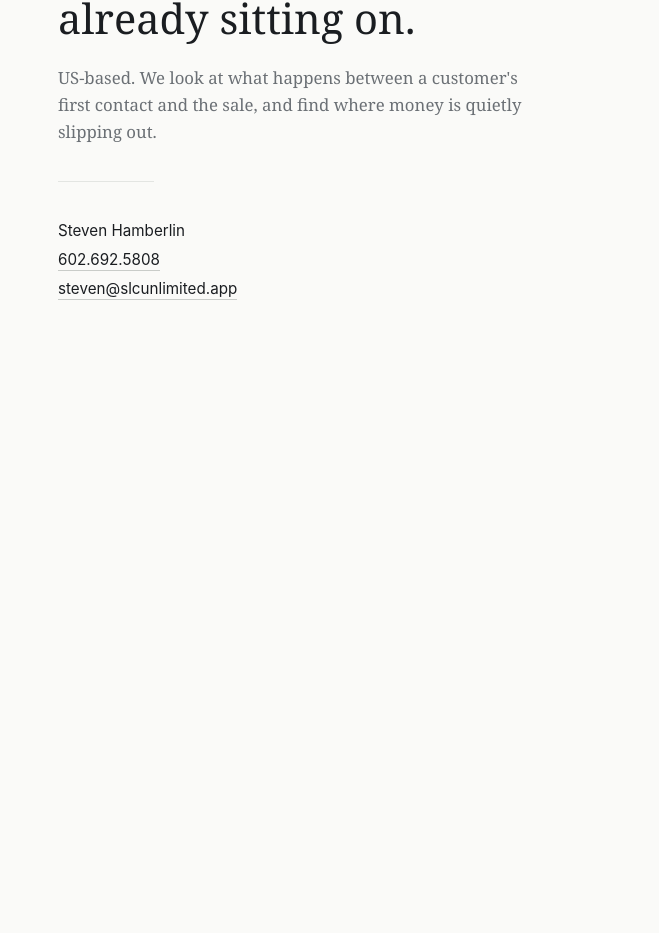
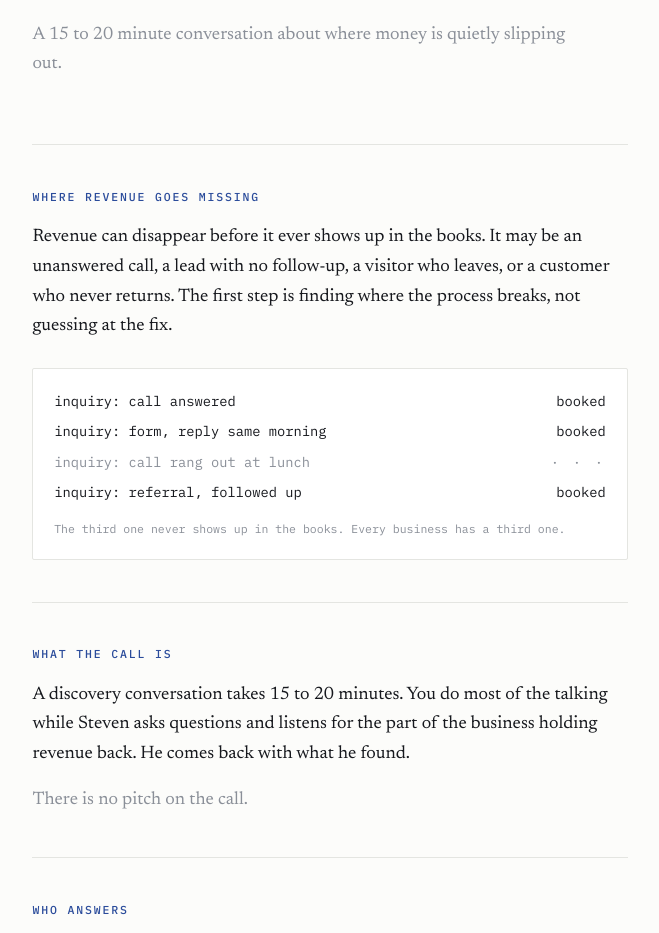
Before and after one commit to smhamberlin/slcunlimited-site, a plain HTML site: page index.html in a window 1280 px wide. Shown: the part 317-1250 px from the top of the page, without its empty margins (310-969 px from the left). Before the commit the page ends 800 px from the top, so only its background shows below. Drawn offline with Linux system fonts and the light colour scheme.

Commit message:
Full one-pager: constraint positioning, ledger signature, QC'd copy
Co-Authored-By: Claude Fable 5 <noreply@anthropic.com>

```diff
--- a/index.html
+++ b/index.html
@@ -3,36 +3,148 @@
 <head>
 <meta charset="utf-8">
 <meta name="viewport" content="width=device-width, initial-scale=1">
-<title>SLC Unlimited</title>
-<meta name="description" content="SLC Unlimited helps businesses find hidden revenue they're already sitting on.">
+<title>SLC Unlimited | Find Hidden Revenue in Your Business</title>
+<meta name="description" content="Find where revenue is slipping out of your business. Book a 15 to 20 minute discovery conversation with Steven Hamberlin. No pitch on the call.">
+<link rel="preconnect" href="https://fonts.googleapis.com">
+<link rel="preconnect" href="https://fonts.gstatic.com" crossorigin>
+<link href="https://fonts.googleapis.com/css2?family=Newsreader:ital,opsz,wght@0,6..72,400;0,6..72,500;1,6..72,400&family=IBM+Plex+Mono:wght@400;500&display=swap" rel="stylesheet">
 <style>
-  :root { --ink:#1a1d21; --paper:#fafaf8; --accent:#0d5c46; --muted:#6b7075; }
-  * { margin:0; padding:0; box-sizing:border-box; }
-  body { font-family: Georgia, 'Times New Roman', serif; background:var(--paper); color:var(--ink);
-         min-height:100svh; display:flex; align-items:center; justify-content:center; padding:2rem; }
-  main { max-width:34rem; width:100%; }
-  .mark { font-family:-apple-system, BlinkMacSystemFont, 'Segoe UI', sans-serif; font-weight:700;
-          font-size:0.95rem; letter-spacing:0.18em; text-transform:uppercase; color:var(--accent); }
-  h1 { font-size:clamp(1.9rem, 5vw, 2.6rem); line-height:1.15; font-weight:400; margin:1.1rem 0 1.4rem; }
-  p  { font-size:1.05rem; line-height:1.6; color:var(--muted); max-width:30rem; }
-  .contact { margin-top:2.2rem; font-family:-apple-system, BlinkMacSystemFont, 'Segoe UI', sans-serif;
-             font-size:0.95rem; line-height:1.9; }
-  .contact a { color:var(--ink); text-decoration:none; border-bottom:1px solid #c9ccc9; padding-bottom:1px; }
-  .contact a:hover { border-color:var(--accent); color:var(--accent); }
-  hr { border:none; border-top:1px solid #e3e5e2; margin:2.2rem 0 0; max-width:6rem; }
+  :root{
+    --paper:#fcfcfa;
+    --ink:#16181d;
+    --pen:#2b4c9b;      /* ballpoint blue */
+    --faint:#8a8f98;
+    --rule:#e4e5e1;
+    --measure:40rem;
+  }
+  *{margin:0;padding:0;box-sizing:border-box}
+  html{scroll-behavior:smooth}
+  body{
+    font-family:"Newsreader",Georgia,serif;
+    font-size:1.125rem;line-height:1.65;
+    background:var(--paper);color:var(--ink);
+    -webkit-font-smoothing:antialiased;
+  }
+  main{max-width:var(--measure);margin:0 auto;padding:0 1.4rem}
+  .mono{font-family:"IBM Plex Mono",ui-monospace,Menlo,monospace}
+
+  /* header */
+  header{padding:2.2rem 0 0}
+  .wordmark{font-family:"IBM Plex Mono",ui-monospace,monospace;font-size:.8rem;font-weight:500;letter-spacing:.14em;text-transform:uppercase}
+  .wordmark b{color:var(--pen);font-weight:500}
+
+  /* hero */
+  .hero{padding:5.5rem 0 4rem}
+  h1{
+    font-size:clamp(2.1rem,6.2vw,3.15rem);
+    line-height:1.12;font-weight:400;letter-spacing:-0.015em;
+    max-width:15ch;
+  }
+  h1 em{font-style:italic;color:var(--pen)}
+  .hero p{margin-top:1.5rem;color:var(--faint);max-width:34rem}
+
+  /* section scaffolding */
+  section{padding:2.6rem 0;border-top:1px solid var(--rule)}
+  .eyebrow{
+    font-family:"IBM Plex Mono",ui-monospace,monospace;
+    font-size:.72rem;font-weight:500;letter-spacing:.16em;text-transform:uppercase;
+    color:var(--pen);margin-bottom:1.1rem;
+  }
+  section p + p{margin-top:1rem}
+
+  /* the ledger — signature element */
+  .ledger{
+    margin-top:1.6rem;
+    font-family:"IBM Plex Mono",ui-monospace,monospace;
+    font-size:.86rem;line-height:2.2;
+    border:1px solid var(--rule);border-radius:2px;
+    padding:1.1rem 1.3rem;
+    background:#fff;
+    overflow-x:auto;
+  }
+  .ledger .row{display:flex;justify-content:space-between;gap:1.5rem;white-space:nowrap}
+  .ledger .row span:last-child{color:var(--ink)}
+  .ledger .row.gone span{color:var(--faint)}
+  .ledger .row.gone span:last-child{color:var(--faint);letter-spacing:.2em}
+  .ledger .note{margin-top:.55rem;font-size:.72rem;color:var(--faint);white-space:normal}
+
+  /* call + bio */
+  .quiet{color:var(--faint)}
+
+  /* CTA */
+  .cta{padding:3rem 0 1rem}
+  .tel{
+    display:inline-block;
+    font-family:"IBM Plex Mono",ui-monospace,monospace;
+    font-size:clamp(1.35rem,4.5vw,1.9rem);font-weight:500;
+    color:var(--ink);text-decoration:none;
+    border-bottom:2px solid var(--pen);
+    padding-bottom:.15rem;
+  }
+  .tel:hover,.tel:focus-visible{color:var(--pen)}
+  .mail{display:inline-block;margin-top:.9rem;font-size:1rem;color:var(--ink);text-decoration:none;border-bottom:1px solid var(--rule)}
+  .mail:hover,.mail:focus-visible{color:var(--pen);border-color:var(--pen)}
+  a:focus-visible{outline:2px solid var(--pen);outline-offset:3px}
+
+  footer{
+    max-width:var(--measure);margin:0 auto;padding:3.5rem 1.4rem 2.5rem;
+    font-family:"IBM Plex Mono",ui-monospace,monospace;
+    font-size:.72rem;color:var(--faint);
+    display:flex;justify-content:space-between;gap:1rem;flex-wrap:wrap;
+  }
+
+  /* entrance */
+  @media (prefers-reduced-motion:no-preference){
+    .rise{opacity:0;transform:translateY(10px);animation:rise .7s ease forwards}
+    .d1{animation-delay:.05s}.d2{animation-delay:.14s}
+    @keyframes rise{to{opacity:1;transform:none}}
+  }
 </style>
 </head>
 <body>
 <main>
-  <div class="mark">SLC Unlimited</div>
-  <h1>Helping businesses find hidden revenue they're already sitting on.</h1>
-  <p>US-based. We look at what happens between a customer's first contact and the sale, and find where money is quietly slipping out.</p>
-  <hr>
-  <div class="contact">
-    Steven Hamberlin<br>
-    <a href="tel:+16026925808">602.692.5808</a><br>
-    <a href="mailto:steven@slcunlimited.app">steven@slcunlimited.app</a>
+  <header class="rise">
+    <div class="wordmark"><b>SLC</b> Unlimited</div>
+  </header>
+
+  <div class="hero">
+    <h1 class="rise d1">Find the revenue your business is <em>already sitting on.</em></h1>
+    <p class="rise d2">A 15 to 20 minute conversation about where money is quietly slipping out.</p>
   </div>
+
+  <section>
+    <div class="eyebrow">Where revenue goes missing</div>
+    <p>Revenue can disappear before it ever shows up in the books. It may be an unanswered call, a lead with no follow-up, a visitor who leaves, or a customer who never returns. The first step is finding where the process breaks, not guessing at the fix.</p>
+    <div class="ledger" aria-label="An illustration: most inquiries are handled, one quietly goes missing">
+      <div class="row"><span>inquiry: call answered</span><span>booked</span></div>
+      <div class="row"><span>inquiry: form, reply same morning</span><span>booked</span></div>
+      <div class="row gone"><span>inquiry: call rang out at lunch</span><span>·&nbsp;·&nbsp;·</span></div>
+      <div class="row"><span>inquiry: referral, followed up</span><span>booked</span></div>
+      <div class="note">The third one never shows up in the books. Every business has a third one.</div>
+    </div>
+  </section>
+
+  <section>
+    <div class="eyebrow">What the call is</div>
+    <p>A discovery conversation takes 15 to 20 minutes. You do most of the talking while Steven asks questions and listens for the part of the business holding revenue back. He comes back with what he found.</p>
+    <p class="quiet">There is no pitch on the call.</p>
+  </section>
+
+  <section>
+    <div class="eyebrow">Who answers</div>
+    <p>Steven Hamberlin spent about six years at Apple, most of it at the Genius Bar, where the job started with listening and finding the real problem. He later spent a year as a creative director and partner in hospice care, shaping communication for families, referral partners, and the community.</p>
+  </section>
+
+  <section class="cta">
+    <div class="eyebrow">Book a discovery conversation</div>
+    <a class="tel" href="tel:+16026925808">602.692.5808</a><br>
+    <a class="mail" href="mailto:steven@slcunlimited.app">steven@slcunlimited.app</a>
+  </section>
 </main>
+
+<footer>
+  <span>SLC Unlimited</span>
+  <span>US-based</span>
+</footer>
 </body>
 </html>
```
